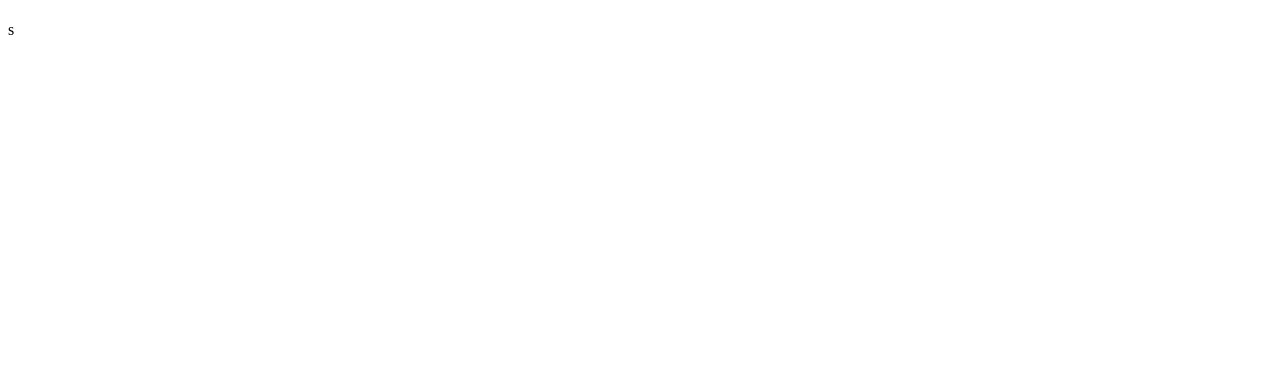
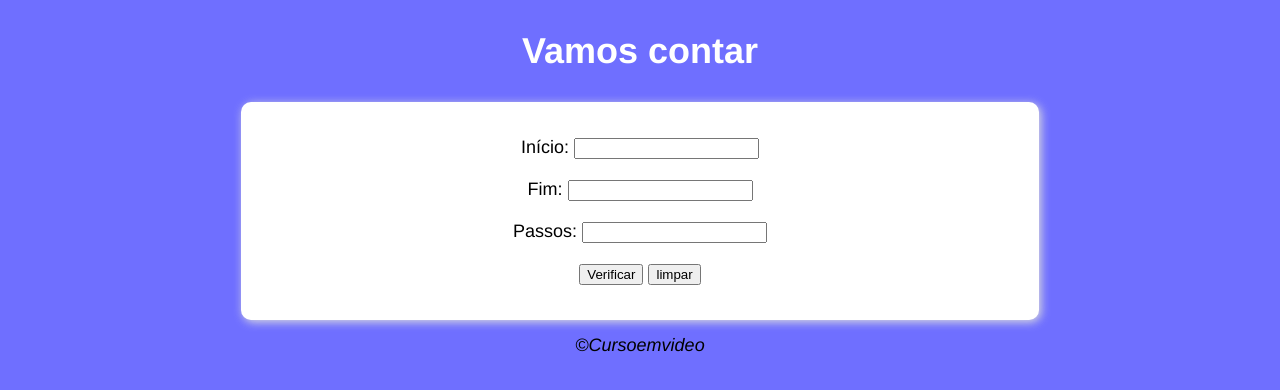
Before and after one commit to JonatasASB/contador, a plain HTML site: page index.html in a window 1280 px wide. Drawn offline with Linux system fonts and the light colour scheme.

Commit message:
finishing

```diff
--- a/assets/css/style.css
+++ b/assets/css/style.css
@@ -0,0 +1,41 @@
+* {
+    margin: 0;
+    outline: none;
+    resize: none;
+}
+body {
+    font: 500 18px Helvetica;
+    background-color: rgb(111, 111, 255);
+}
+input[type=number]::-webkit-inner-spin-button {
+    -webkit-appearance: none;
+
+}
+input[type=number] {
+   -moz-appearance: textfield;
+   appearance: textfield;
+
+}
+header {
+    color: #fff;
+    text-align: center;
+    margin: 30px 0;
+}
+section {
+    background-color: #fff;
+    border-radius: 10px;
+    padding: 15px;
+    width: 60vw;
+    margin:auto;
+    box-shadow: 2px 2px 10px #ddd;
+    text-align: center;
+}
+div {
+    margin: 20px 0;
+}
+
+footer {
+    font-style: italic;
+    text-align: center;
+    margin: 15px 0;
+}
--- /dev/null
+++ b/assets/js/script.js
@@ -0,0 +1,26 @@
+function verificar() {
+    var start = Number(document.querySelector('#start').value)
+    var end = Number(document.querySelector('#end').value)
+    var step = Number(document.querySelector('#step').value)
+    var res = document.querySelector('div.res')
+    if (start <= 0 && end <= 0 || start < 0 || end < 0) {
+        alert('O valor de inicio e fim devem ser maior ou igual a 0')
+    } else if (start > end) {
+        alert('O valor do fim deve ser maior que o início')
+    } else if(step <= 0) {
+        alert('Quantidade de passos invalida, iniciando do mínimo possível 1')
+        for (n = start; n <= end; n++) {
+            res.innerHTML += `${n} &#128073;`
+        }
+        res.innerHTML += `&#129302;`
+    } else {
+        for (n = start; n <= end; n+= step) {
+            res.innerHTML += `${n} &#128073;`
+        }
+            res.innerHTML += `&#129302;`
+    }
+}
+function limpar() {
+    res = document.querySelector('div.res');
+    res.innerHTML = ''
+}
--- a/index.html
+++ b/index.html
@@ -3,21 +3,32 @@
 <head>
     <meta charset="UTF-8">
     <meta name="viewport" content="width=device-width, initial-scale=1.0">
+    <link rel="stylesheet" href="assets/css/style.css">
     <title>Contador</title>
 </head>
 <body>
     <header>
         <h1>
-
+            Vamos contar
         </h1>
     </header>
     <section>
+        <div>
+            <div class="area">Início: <input type="number" name="start" id="start"></div>
+            <div class="area">Fim: <input type="number" name="end" id="end"></div>
+            <div class="area">Passos: <input type="number" name="step" id="step"></div>
+            <input type="button" value="Verificar" onclick="verificar()">
+            <input type="button" value="limpar" onclick="limpar()">
+        </div>
+        <div class="res" >
 
+        </div>
     </section>
     <footer>
         <p>
-            s
+            &copy;Cursoemvideo
         </p>
     </footer>
+    <script src="assets/js/script.js"></script>
 </body>
 </html>
```
